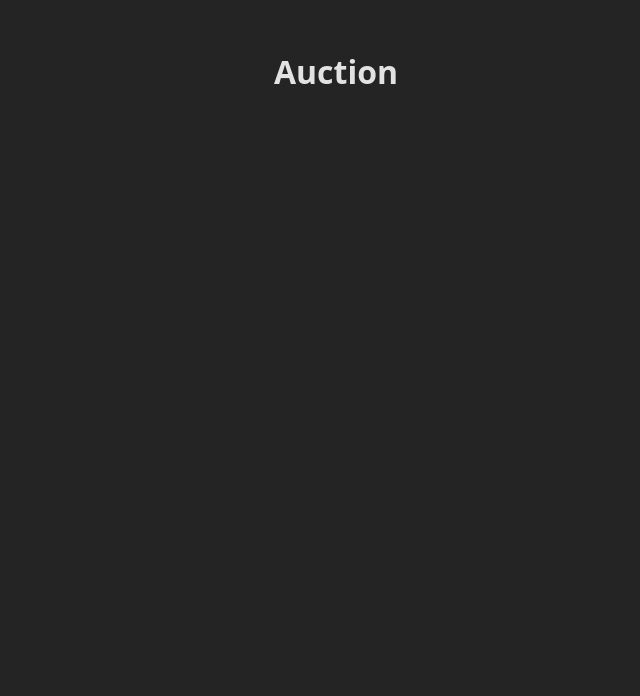
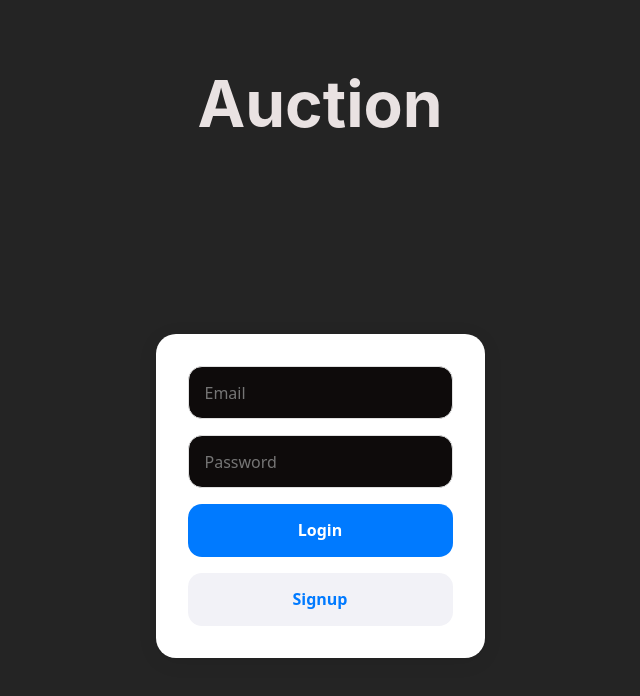
Before and after one commit to COMP-499-Capstone/Auction-499, a React (Vite) app in the folder frontend/: page / in a window 1280 px wide. Shown: the top 696 px of the page, without its empty margins (320-960 px from the left). Built offline with nearby package versions, Linux system fonts and the light colour scheme; no server answers.

Commit message:
first draft authentication

```diff
--- a/frontend/package.json
+++ b/frontend/package.json
@@ -10,6 +10,7 @@
     "preview": "vite preview"
   },
   "dependencies": {
+    "@supabase/supabase-js": "^2.57.4",
     "react": "^19.1.1",
     "react-dom": "^19.1.1",
     "react-router-dom": "^7.8.2"
--- a/frontend/src/App.css
+++ b/frontend/src/App.css
@@ -4,8 +4,3 @@
   padding: 2rem;
   text-align: center;
 }
-
-.app-container {
-  width: 100%;
-  padding: 1rem;
-}
--- a/frontend/src/App.jsx
+++ b/frontend/src/App.jsx
@@ -1,5 +1,7 @@
 import { BrowserRouter as Router, Routes, Route } from "react-router-dom";
 import AuthPage from "./views/AuthPage";
+import Signup from "./views/Signup";
+import HomePage from "./views/HomePage";
 import './App.css'
 
 function App() {
@@ -7,6 +9,8 @@ function App() {
     <Router>
       <Routes>
         <Route path="/" element={<AuthPage />} />
+        <Route path="/Signup" element={<Signup />} />
+        <Route path="/HomePage/:id" element={<HomePage />} />
       </Routes>
     </Router>
   );
--- /dev/null
+++ b/frontend/src/controllers/SignupDB.jsx
@@ -0,0 +1,21 @@
+import  supabase  from "../lib/supabaseClient";
+
+export async function SignUpInfo(UserId, username, role) {
+    try {
+        const { error: InsertError } = await supabase.from("profiles").insert([
+            {
+                id: UserId,
+                username: username,
+                role: role,
+            },
+        ]);
+
+        if (InsertError) {
+            console.error("Inserting info failed:", InsertError.message);
+        } else {
+            console.log("Profile created successfully!");
+        }
+    } catch (error) {
+        console.error("unexpected error;", error.message);
+    }
+}
--- /dev/null
+++ b/frontend/src/styles/AuthPage.css
@@ -0,0 +1,91 @@
+/* AuthPage.css */
+
+/* General App Container */
+.app-container {
+    display: flex;
+    justify-content: center;
+    align-items: center;
+    padding: 1.5rem;
+    font-size: 2rem;
+    font-weight: 600;
+    color: #e9e2e2;
+    font-family: -apple-system, BlinkMacSystemFont, "SF Pro Display", "SF Pro Text",
+      "Helvetica Neue", Helvetica, Arial, sans-serif;
+  }
+
+  /* Login container */
+  .login-container {
+    display: flex;
+    justify-content: center;
+    align-items: center;
+    min-height: 80vh;
+  }
+
+  /* Form Styling */
+  .login-form {
+    display: flex;
+    flex-direction: column;
+    gap: 1rem;
+    width: 100%;
+    max-width: 360px;
+    padding: 2rem;
+    background: #fff;
+    border-radius: 20px;
+    box-shadow: 0 4px 20px rgba(0, 0, 0, 0.08);
+    transition: all 0.3s ease-in-out;
+  }
+
+  /* Input fields */
+  .login-form input {
+    padding: 0.9rem 1rem;
+    border: 1px solid #e0e0e0;
+    border-radius: 14px;
+    font-size: 1rem;
+    font-family: inherit;
+    background-color: #0e0b0b;
+    outline: none;
+    transition: all 0.2s ease-in-out;
+  }
+
+  .login-form input:focus {
+    border-color: #007aff; /* iOS blue */
+    background-color: #0e0b0b;
+    box-shadow: 0 0 0 3px rgba(0, 122, 255, 0.15);
+  }
+
+  /* Buttons */
+  .login-form button {
+    padding: 0.9rem;
+    border: none;
+    border-radius: 14px;
+    font-size: 1rem;
+    font-weight: 600;
+    cursor: pointer;
+    transition: all 0.2s ease-in-out;
+  }
+
+  .login-form button[type="submit"] {
+    background-color: #007aff;
+    color: #fff;
+  }
+
+  .login-form button[type="submit"]:hover {
+    background-color: #0062cc;
+  }
+
+  .login-form .signup {
+    background-color: #f2f2f7;
+    color: #007aff;
+  }
+
+  .login-form .signup:hover {
+    background-color: #e5e5ea;
+  }
+
+  /* Error Message */
+  .login-error {
+    color: #ff3b30; /* iOS red */
+    font-size: 0.9rem;
+    text-align: center;
+    margin: 0.5rem 0;
+  }
--- a/frontend/src/views/AuthPage.jsx
+++ b/frontend/src/views/AuthPage.jsx
@@ -1,9 +1,66 @@
+import React, { useState } from "react";
+import supabase from "../lib/supabaseClient";
+import { useNavigate } from "react-router-dom";
+//import heic2any from "heic2any";
+import '../styles/AuthPage.css';
 import '../App.css';
 // this page is for authentication
 export default function AuthPage() {
+    const [formData, setFormData] = useState({ email: "", password: "" });
+    const [errorMsg, setErrorMsg] = useState('');
+    const navigate = useNavigate();
+
+    const handleChange = (e) => {
+        const { name, value } = e.target;
+        setFormData((prev) => ({ ...prev, [name]: value }));
+    };
+
+    const handleLogin = async (e) => {
+        e.preventDefault();
+
+        const { data, error } = await supabase.auth.signInWithPassword({
+            email: formData.email,
+            password: formData.password
+        });
+        if (error) {
+            setErrorMsg(error.message);
+        } else {
+            const userId = data.user.id;
+            navigate(`/HomePage/${userId}`);
+        }
+    };
+
     return (
+        <>
         <div className="app-container">
             <h1>Auction</h1>
         </div>
+            <div className="login-container">
+                <form onSubmit={handleLogin} className="login-form">
+                    <input
+                     type="email"
+                     name="email"
+                     placeholder="Email"
+                     value={formData.email}
+                     onChange={handleChange}
+                     required
+                    />
+
+                    <input
+                     type="password"
+                     name="password"
+                     placeholder="Password"
+                     value={formData.password}
+                     onChange={handleChange}
+                     required
+                    />
+                    {errorMsg && <p className="login-error"> {errorMsg} </p>}
+
+                    <button type="submit">Login</button>
+
+                    <button className="signup" onClick={() => navigate("/Signup")}> Signup </button>
+                </form>
+            </div>
+        </>
     );
 }
--- /dev/null
+++ b/frontend/src/views/HomePage.jsx
@@ -0,0 +1,7 @@
+export default function HomePage() {
+    return (
+        <div>
+            <h1> Nothing here for now</h1>
+        </div>
+    );
+}
--- /dev/null
+++ b/frontend/src/views/Signup.jsx
@@ -0,0 +1,51 @@
+import '../styles/AuthPage.css';
+import '../App.css';
+import React, { useState } from "react";
+import supabase from "../lib/supabaseClient";
+import { useNavigate } from "react-router-dom";
+import { SignUpInfo } from '../controllers/SignupDB';
+
+export default function Signup() {
+    const [formData, setFormData] = useState({email: "", password: "", username: "", role: ""});
+    const [errorMsg, setErrorMsg] = useState('');
+    const navigate = useNavigate();
+
+    const handleChange = (e) => {
+        const { name, value } = e.target;
+        setFormData((prev) => ({ ...prev, [name]: value }));
+    };
+
+    const handleSubmit = async (e) => {
+        e.preventDefault();
+
+        const { data, error } = await supabase.auth.signUp({
+            email: formData.email,
+            password: formData.password
+        });
+        if (error) {
+            setErrorMsg(error.message);
+        } else {
+            const UserId = data.user.id;
+            SignUpInfo(UserId, formData.username, formData.role);
+            setErrorMsg('profile successfully created');
+            navigate(`/HomePage/${UserId}`);
+        }
+    };
+
+    return (
+    <>
+    <div className="login-container">
+            <form onSubmit={handleSubmit} className="login-form">
+                <input name="email" placeholder='Email' value={formData.email} onChange={handleChange} required />
+                <input name="password" type="password" value={formData.password} placeholder="Password" onChange={handleChange} required />
+                <input name="username" value={formData.username} placeholder='enter a username' onChange={handleChange} required />
+                <input name="role" value={formData.role} placeholder='enter role: buyer or seller' onChange={handleChange} required />
+
+                {errorMsg && <p className="login-error"> {errorMsg} </p>}
+
+                <button type="submit">Create Profile</button>
+            </form>
+    </div>
+    </>
+    );
+}
```
Also changed, not shown: 1 other file (tests, documents, lock files or other folders).
